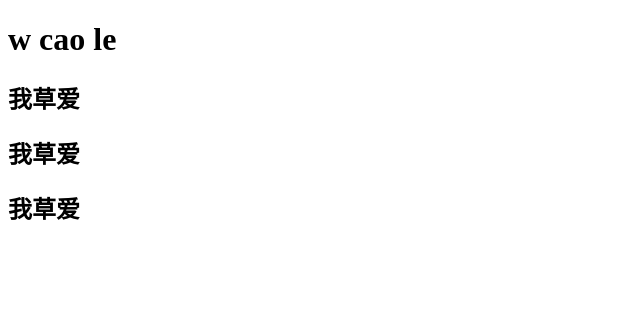
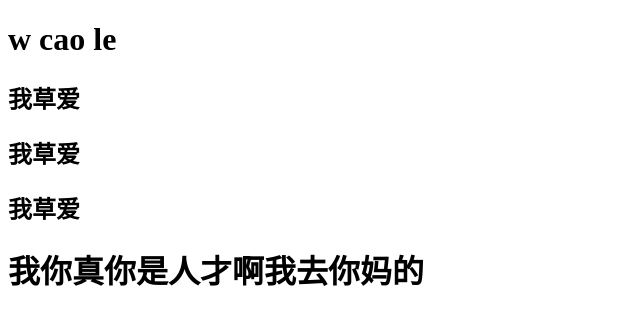
Before and after one commit to Sunzejia/project8.1, a plain HTML site: page index.html in a window 1280 px wide. Shown: the whole page, without its empty margins (0-640 px from the left). Drawn offline with Linux system fonts and the light colour scheme.

Commit message:
'pubilc修改了东西'

```diff
--- a/index.html
+++ b/index.html
@@ -11,6 +11,12 @@
    <h2>我草爱</h2>
 </head>
 <body>
-
+    <h1>我你真你是人才啊我去你妈的</h1>
 </body>
+<script>
+    console.log('11111');
+     console.log('222222');
+     console.log('2222223333333');
+     console.log('2222223333333');
+</script>
 </html>
```
